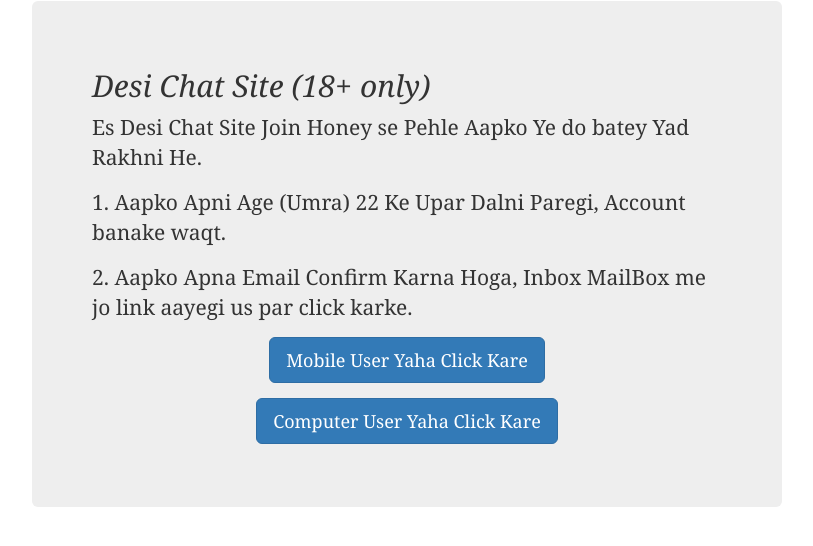
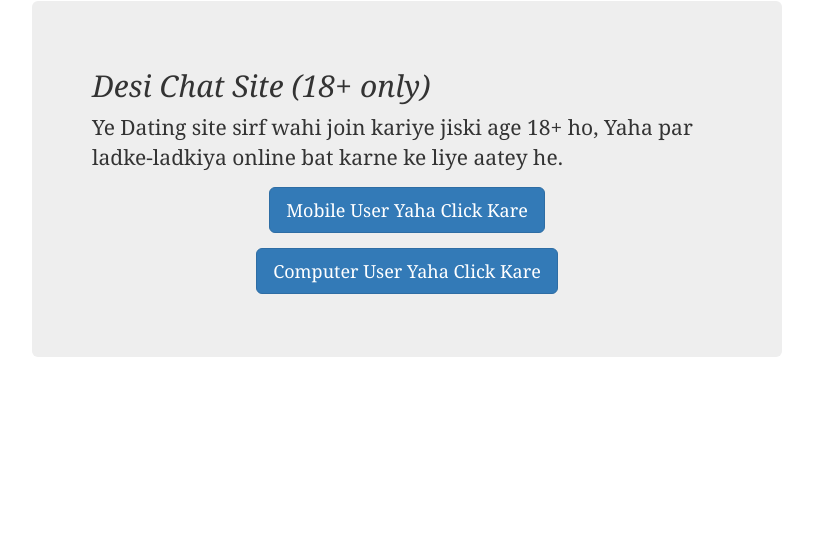
Before and after one commit to enyusu/enyusu.github.com, a Jekyll site: the page built from _posts/2015-02-10-dating-india.md, in a window 1280 px wide. Shown: the top 546 px of the page, without its empty margins (233-1046 px from the left). Built offline with Jekyll 4.4.1, drawn with Linux system fonts in a browser that asks for light colours; nearby versions of some CDN libraries.

Commit message:
Update 2015-02-10-dating-india.md

```diff
--- a/_posts/2015-02-10-dating-india.md
+++ b/_posts/2015-02-10-dating-india.md
@@ -5,10 +5,8 @@ permalink: dating/india/
 ---
 <div class="jumbotron">
   <h2>Desi Chat Site (18+ only)</h2>
-  <p> Es Desi Chat Site Join Honey se Pehle Aapko Ye do batey Yad Rakhni He.</p>
-  <p> 1. Aapko Apni Age (Umra) 22 Ke Upar Dalni Paregi, Account banake waqt.</p>
-  <p> 2. Aapko Apna Email Confirm Karna Hoga, Inbox MailBox me jo link aayegi us par click karke.</p>
-    <center><p><a class="btn btn-primary btn-lg" href="http://mmtrkpy.com/mt/x2741394e4v233t224q2u234/" role="button"> Mobile User Yaha Click Kare </a></p>
-  <p><a class="btn btn-primary btn-lg" href="http://mmtrkpy.com/mt/w2a4z27484s233t224q2u234/" role="button"> Computer User Yaha Click Kare </a></p>
+ <p> Ye Dating site sirf wahi join kariye jiski age 18+ ho, Yaha par ladke-ladkiya online bat karne ke liye aatey he.</p>
+  <center><p><a class="btn btn-primary btn-lg" href="http://trkur3.com/204173/19771" role="button"> Mobile User Yaha Click Kare </a></p>
+  <p><a class="btn btn-primary btn-lg" href="http://trkur.com/204173/17300" role="button"> Computer User Yaha Click Kare </a></p>
  </center>
 </div>
```
